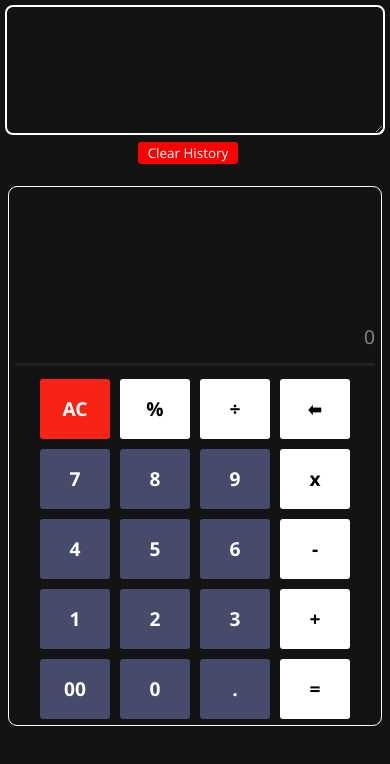
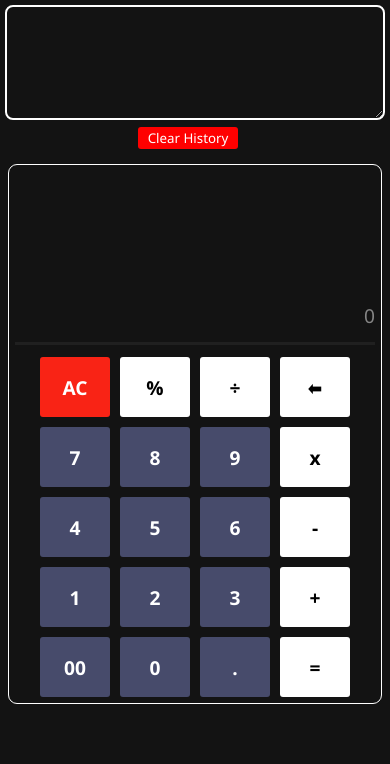
Before and after one commit to zero-termux/calculator, a plain HTML site: page index.html in a window 390 px wide. Drawn offline with Linux system fonts and the light colour scheme.

Commit message:
Update kalku.css

```diff
--- a/kalku.css
+++ b/kalku.css
@@ -178,7 +178,7 @@
 
      .container {
        float: none;
-       margin-top: 42%;
+       margin-top: 36.5%;
        margin-right: 8px;
        margin-left: 8px;
        position: relative;
@@ -219,7 +219,7 @@
 
      #history textarea {
        float: none;
-       height: 130px;
+       height: 115px;
        width: 100%;
        border: 2px solid white;
        border-radius: 8px;
```
